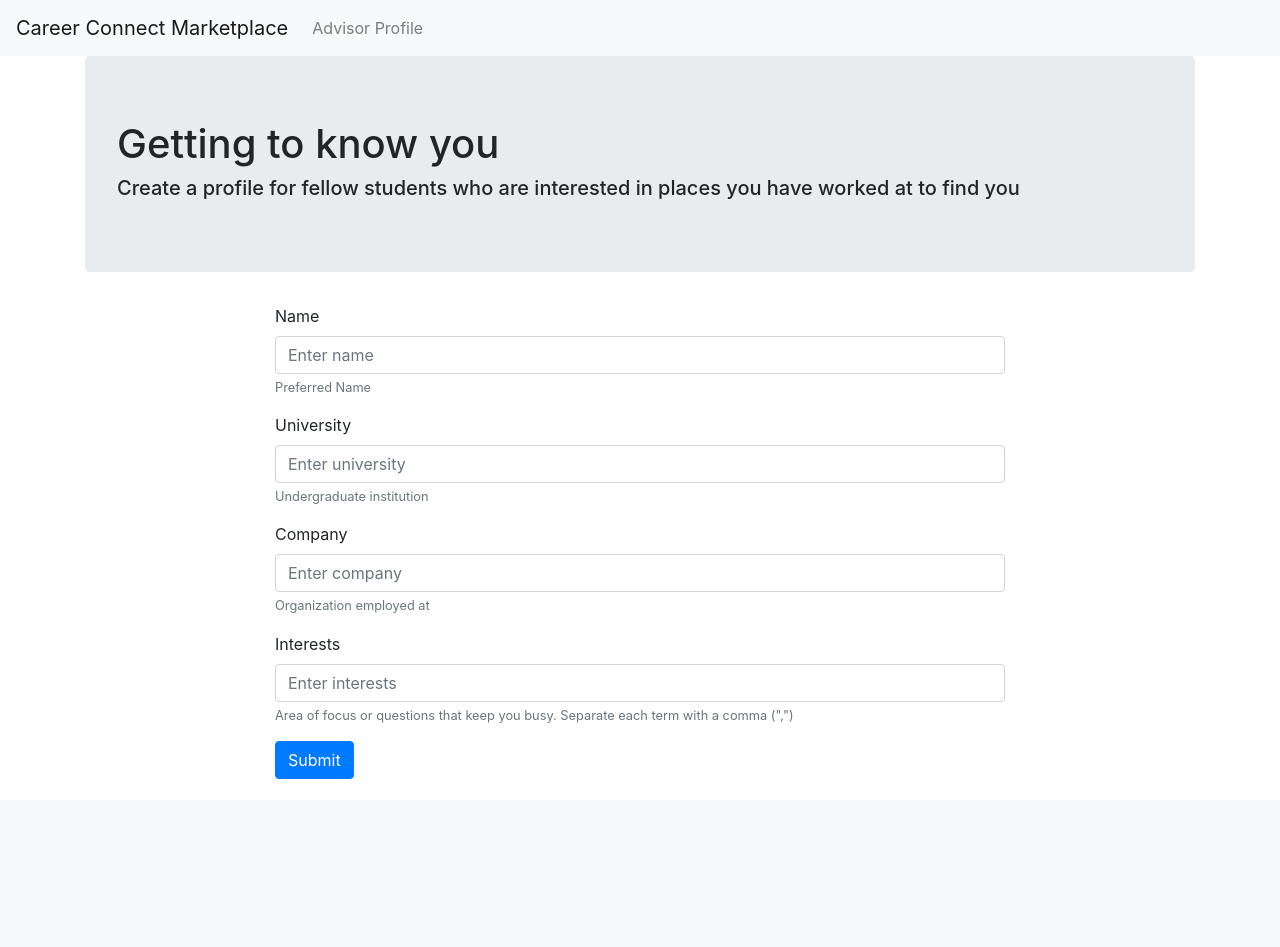
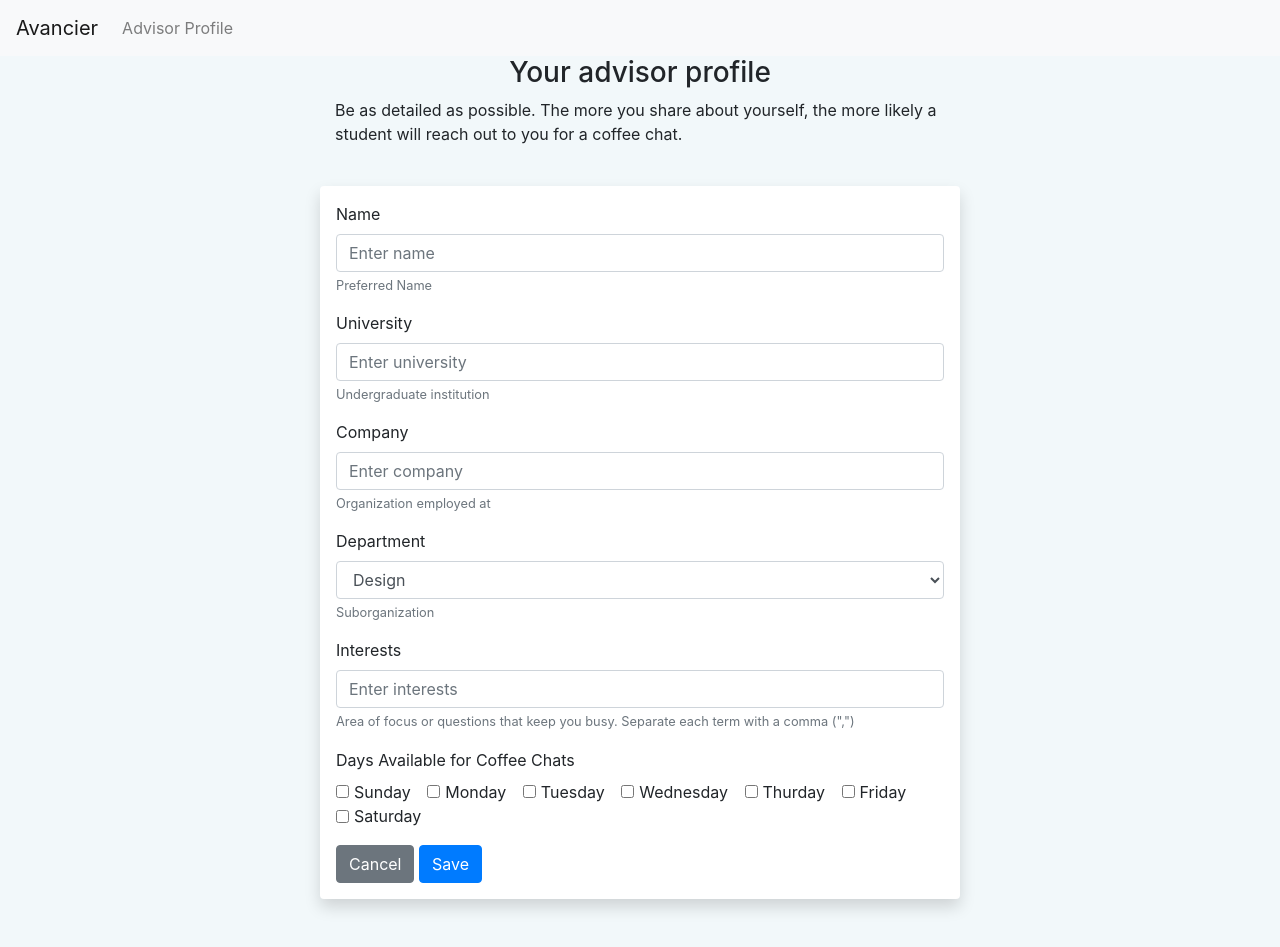
Before and after one commit to tigerlily-he/CS6998_hw3, a Flask app: page /create_profile in a window 1280 px wide. Before the commit the page ends 779 px from the top, so only its background shows below. Run offline with Flask 2, Linux system fonts and the light colour scheme; some libraries are stand-ins or nearby versions.

Commit message:
move creating and editing onto create_profile route

```diff
--- a/static/create_profile.js
+++ b/static/create_profile.js
@@ -1,7 +1,13 @@
 $(document).ready(function(){
+  prefill_user_data()
   $("#create_profile").click(function(e){
     e.preventDefault()
-		create_profile()
+    if (Object.keys(current_user).length>0) {
+      edit_profile()
+    } else {
+      create_profile()
+    }
+
 	})
 
 	$("#create_profile").keypress(function(e){
@@ -9,6 +15,13 @@ $(document).ready(function(){
 	       create_profile()
 	    }
 	})
+
+  $("#cancel_create_profile").click(function(e){
+    e.preventDefault()
+    window.location.href= window.location.origin + '/user_profile'
+    // edit_profile()
+  })
+
   $(".status").empty()
 })
 
@@ -17,15 +30,22 @@ const create_profile = function () {
   const name = $("#input_name").val()
   const university = $("#input_university").val()
   const company = $("#input_company").val()
+  const department = $("#input_department :selected").text();
   const interests = $("#input_interests").val().split(",").map(x => x.trim())
+  const availability = []
 
+	$(".availability:checked").each(function() {
+		availability.push($(this).val());
+	});
   // TODO: Error check and make sure there aren't null values
 
   const new_entry = {
     "name": name,
     "university": university,
     "company": company,
-    "interests": interests
+    "department": department,
+    "interests": interests,
+    "availability": availability
   }
   console.log(new_entry)
   $.ajax({
@@ -38,18 +58,19 @@ const create_profile = function () {
           console.log(data["current"])
           console.log(data["advisors"])
         // clear inputs
-        $("#input_name").val("")
-        $("#input_university").val("")
-        $("#input_company").val("")
-        $("#input_interests").val("")
-        var confirm_creation = $("<div class='alert alert-success' role='alert'>")
-        confirm_creation.text("Success! New profile has been created. ")
-	var profile_link_url = window.location.origin + "/user_profile"
-        var profile_link = $(`<a href=${profile_link_url}>`)
-        profile_link.text(" Check it out.")
-
-        confirm_creation.append(profile_link)
-        $(".status").append(confirm_creation)
+  //       $("#input_name").val("")
+  //       $("#input_university").val("")
+  //       $("#input_company").val("")
+  //       $("#input_interests").val("")
+  //       var confirm_creation = $("<div class='alert alert-success' role='alert'>")
+  //       confirm_creation.text("Success! New profile has been created. ")
+	// var profile_link_url = window.location.origin + "/user_profile"
+  //       var profile_link = $(`<a href=${profile_link_url}>`)
+  //       profile_link.text(" Check it out.")
+  //
+  //       confirm_creation.append(profile_link)
+  //       $(".status").append(confirm_creation)
+  window.location.href= window.location.origin + '/user_profile'
         },
         error: function(request, status, error){
           console.log("Error");
@@ -60,3 +81,69 @@ const create_profile = function () {
         }
       });
 }
+
+const edit_profile = function () {
+  // Get input values
+  const name = $("#input_name").val()
+  const university = $("#input_university").val()
+  const company = $("#input_company").val()
+  const department = $("#input_department :selected").text();
+  const interests = $("#input_interests").val().split(",").map(x => x.trim())
+  const availability = []
+
+  $(".availability:checked").each(function() {
+    availability.push($(this).val());
+  });
+
+  const new_entry = {
+    "id": current_user["id"],
+    "name": name,
+    "university": university,
+    "company": company,
+    "department": department,
+    "interests": interests,
+    "availability": availability
+  }
+  console.log(new_entry)
+  $.ajax({
+    type: "POST",
+    url: "edit_profile",
+    dataType : "json",
+    contentType: "application/json; charset=utf-8",
+    data : JSON.stringify(new_entry),
+  success: function(data, text){
+    current_user = data["current_user"]
+
+    var confirmation = $("<div class='alert alert-success' role='alert'>")
+    confirmation.text("Your profile has been updated")
+    $(".status").append(confirmation)
+    window.location.href= window.location.origin + '/user_profile'
+
+  },
+  error: function(request, status, error){
+    console.log("Error");
+      console.log(request)
+      console.log(status)
+      console.log(error)
+
+  }
+});
+}
+const prefill_user_data = function () {
+
+  if (Object.keys(current_user).length>0) {
+    // $("#current_user_profile").show()
+    // $("#no_current_user").hide()
+
+    // fill in values
+    $("#input_name").val(current_user["name"])
+    $("#input_university").val(current_user["university"])
+    $("#input_company").val(current_user["company"])
+    $("#input_department").val(current_user["department"])
+    $("#input_interests").val(current_user["interests"].join(", "))
+
+  } else {
+    // $("#current_user_profile").hide()
+    // $("#no_current_user").show()
+  }
+}
--- a/templates/base.html
+++ b/templates/base.html
@@ -20,10 +20,15 @@
     #enter_company {
       margin-left: 5%
     }
+    /* Container background colors */
     .main_search {
       background-image: url("../static/images/coffee.jpg");
       height: 100vh;
       background-size: cover;
+    }
+
+    .create_profile_container, .schedule_coffee_container {
+      background-color: rgb(242, 248, 250);
     }
     .main-search-form {
       background-color: white;
@@ -35,7 +40,7 @@
       background-color: var(--main-color);
     }
     .form-control-lg{
-      margin: 1% 15% 15% 0%; */
+      margin: 1% 20% 20% 0%; */
 
     }
      #search_advisor {
@@ -49,7 +54,7 @@
      }
 		.advisor_row {
 			border-bottom: 1px solid rgb(207, 207, 207);
-
+      padding-bottom: 3%
 		}
     .advisor_name {
       font-size: 30px;
@@ -87,7 +92,7 @@
 <body>
 
   <nav class="navbar navbar-expand-lg navbar-light bg-light">
-	  <a class="navbar-brand" href="{{ url_for('landing') }}">Career Connect Marketplace</a>
+	  <a class="navbar-brand" href="{{ url_for('landing') }}">Avancier</a>
     <button class="navbar-toggler" type="button" data-toggle="collapse" data-target="#navbarNavAltMarkup" aria-controls="navbarNavAltMarkup" aria-expanded="false" aria-label="Toggle navigation">
       <span class="navbar-toggler-icon"></span>
     </button>
--- a/templates/create_profile.html
+++ b/templates/create_profile.html
@@ -1,24 +1,28 @@
 {% extends "base.html" %} {% block title %}Sign Up{% endblock %} {% block head %}
 	  <script type="text/javascript" src="{{ url_for('static', filename = 'create_profile.js') }}"></script>
-
+<script>
+current_user = {{ current_user | tojson}}
+</script>
 {% endblock %} {% block content %}
 
 
-  <div class="container">
-    <div class="jumbotron">
-      <h1>Getting to know you</h1>
-      <h5>Create a profile for fellow students who are interested in places you have worked at to find you</h5>
-    </div>
+  <div class="container-fluid create_profile_container">
+
 		<div class="row">
-			<div class="col-md-2"></div>
-			<div class="col-md-8 status">
-
+			<div class="col-md-3"></div>
+			<div class="col-md-6 ">
+				<h3 class="text-center"> Your advisor profile</h3>
+				<p>
+					Be as detailed as possible. The more you share about yourself, the more likely a student will reach out to you for a coffee chat.
+					</p>
+					<br />
 				</div>
+				<div class="col-md-3"></div>
 			</div>
 
     <div class="row">
-      <div class="col-md-2"></div>
-      <div class="col-md-8">
+      <div class="col-md-3"></div>
+      <div class="col-md-6 shadow p-3 mb-5 bg-white rounded">
         <form>
           <div class="form-group">
             <label>Name</label>
@@ -38,20 +42,75 @@
             <small id="companyHelp" class="form-text text-muted">Organization employed at</small>
           </div>
 
+					<div class="form-group">
+            <label>Department</label>
+						<select class="form-control" id="input_department">
+				      <option>Design</option>
+				      <option>Product</option>
+				      <option>Research</option>
+				      <option>Engineering</option>
+				      <option>Data Science</option>
+							<option>Machine Learning</option>
+							<option>Other</option>
+			    	</select>
+						<small id="departmentHelp" class="form-text text-muted">Suborganization</small>
+          </div>
+
           <div class="form-group">
             <label>Interests</label>
             <input type="text" class="form-control" id="input_interests" aria-describedby="interestsHelp" placeholder="Enter interests">
             <small id="interests" class="form-text text-muted">Area of focus or questions that keep you busy. Separate each term with a comma (",")</small>
           </div>
 
-          <button type="submit" class="btn btn-primary" id="create_profile">Submit</button>
+					<div class="form-group">
+						<div>
+							<label>Days Available for Coffee Chats</label>
+							</div>
+
+						<div class="form-check form-check-inline">
+							<input class="form-check-input availability" type="checkbox" id="Sunday" value="Sunday">
+							<label class="form-check-label" for="Sunday">Sunday</label>
+						</div>
+						<div class="form-check form-check-inline">
+							<input class="form-check-input availability" type="checkbox" id="Monday" value="Monday">
+							<label class="form-check-label" for="Monday">Monday</label>
+						</div>
+						<div class="form-check form-check-inline">
+							<input class="form-check-input availability" type="checkbox" id="Tuesday" value="Tuesday">
+							<label class="form-check-label" for="Tuesday">Tuesday</label>
+						</div>
+						<div class="form-check form-check-inline">
+							<input class="form-check-input availability" type="checkbox" id="Wednesday" value="Wednesday">
+							<label class="form-check-label" for="Wednesday">Wednesday</label>
+						</div>
+						<div class="form-check form-check-inline">
+							<input class="form-check-input availability" type="checkbox" id="Thursday" value="Thursday">
+							<label class="form-check-label" for="Thursday">Thurday</label>
+						</div>
+						<div class="form-check form-check-inline">
+							<input class="form-check-input availability" type="checkbox" id="Friday" value="Friday">
+							<label class="form-check-label" for="Friday">Friday</label>
+						</div>
+						<div class="form-check form-check-inline">
+							<input class="form-check-input availability" type="checkbox" id="Saturday" value="Saturday">
+							<label class="form-check-label" for="Saturday">Saturday</label>
+						</div>
+						</div>
+					<button type="submit" class="btn btn-secondary" id="cancel_create_profile">Cancel</button>
+          <button type="submit" class="btn btn-primary" id="create_profile">Save</button>
         </form>
 
 
       </div>
-      <div class="col-md-2"></div>
+      <div class="col-md-3"></div>
     </div>
+		<div class="row">
+			<div class="col-md-3"></div>
+			<div class="col-md-6 status">
 
+				</div>
+				<div class="col-md-3"></div>
+			</div>
   </div>
 
 {% endblock %}
--- a/templates/main_search.html
+++ b/templates/main_search.html
@@ -41,7 +41,7 @@
           </div>
           <div>
             <small>
-		    Loved your internship? Want to refer others? Sign up <a href="{{ url_for ('create_profile') }}"> here</a>.
+		    Loved your internship? Want to refer others? Sign up <a href="{{ url_for ('user_profile') }}"> here</a>.
             </small>
 
 					</div>
```
Also changed, not shown: CS6998_hw3.py (+27 -5 lines), static/main_search.js (deleted, +0 -18 lines), static/user_profile.js (+77 -13 lines), templates/advisor.html (+12 -11 lines), templates/user_profile.html (+30 -6 lines).
